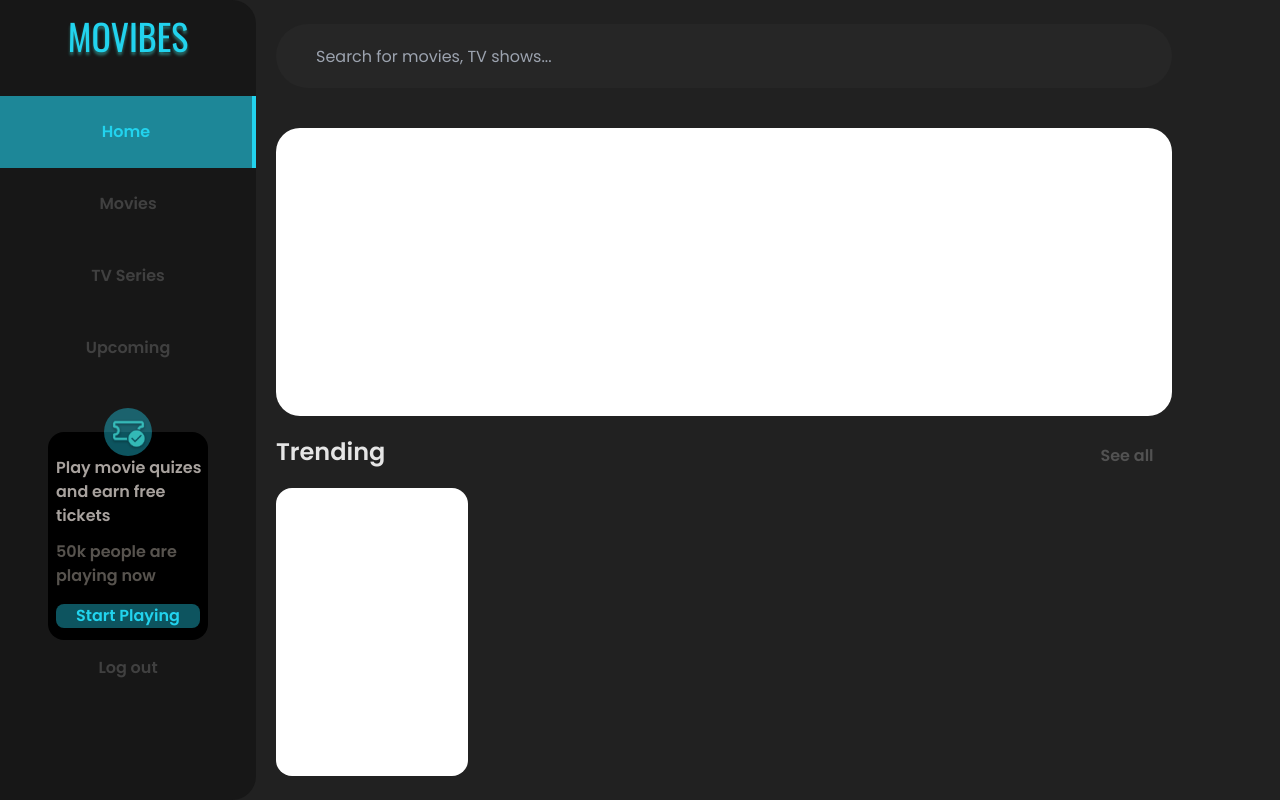
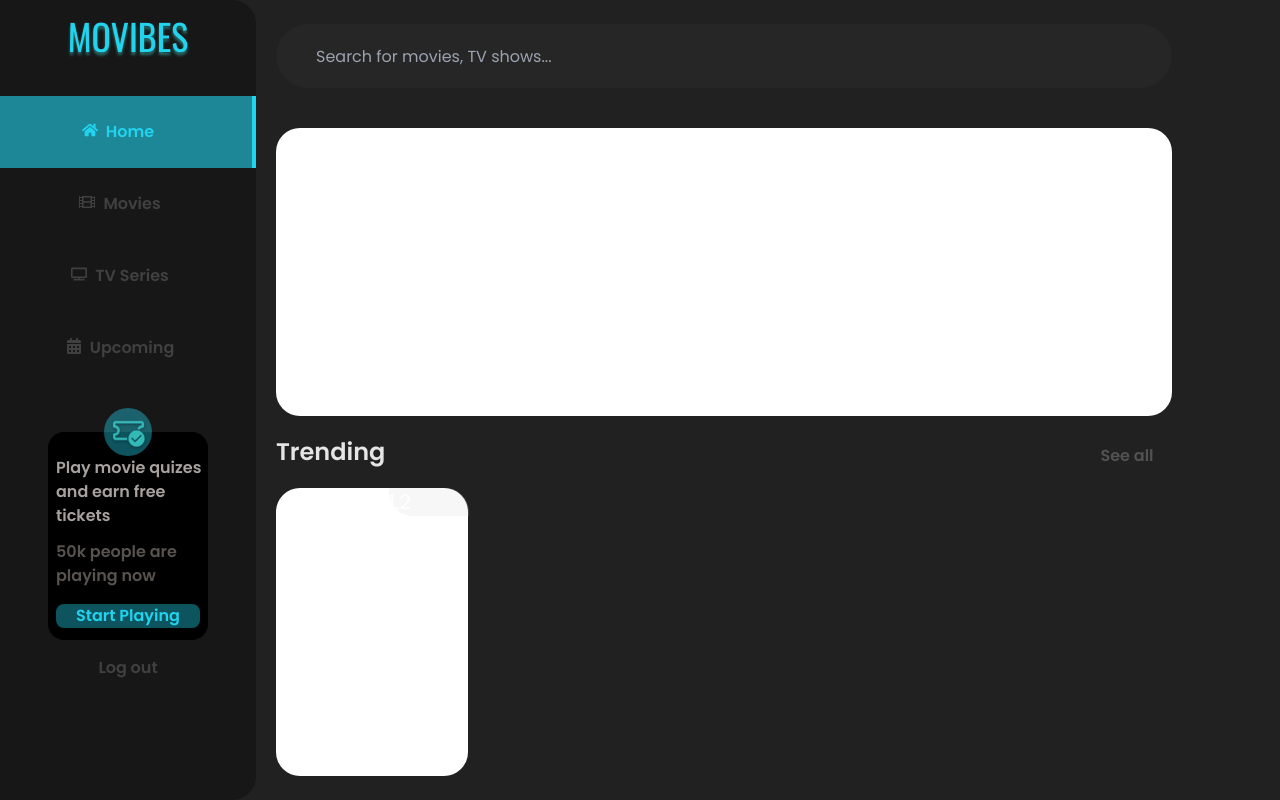
Before and after one commit to nadianielsen/movibes-website-assignment-2023, a React (Create React App) app: page / in a window 1280 px wide. Shown: the top 800 px of the page. Built offline with nearby package versions, Linux system fonts and the light colour scheme.

Commit message:
fixing some stuff

```diff
--- a/src/components/MovieCards.js
+++ b/src/components/MovieCards.js
@@ -1,9 +1,16 @@
-
+import {IoIosStar} from "react-icons/io"
 
 const MovieCards = () => {
     return (
-        <div className="bg-white w-48 h-72 rounded-2xl m-5"></div>
+        <div className="bg-white w-48 h-72 rounded-3xl m-5">
+            <div className="bg-neutral-300 bg-opacity-20 w-20 h-7 rounded-tr-3xl rounded-bl-3xl ml-[7.05rem] flex justify-evenly">
+                <IoIosStar className="text-yellow-400 text-2xl"/>
+                <h3 className="text-xl text-white">1.2</h3>
+                <div className="bg-neutral-100 bg-opacity-20 w-20 h-7 rounded-tr-3xl rounded-bl-3xl ml-[7.05rem] blur-sm"></div>
+            </div>
+        </div>
      );
+
 }
 
 export default MovieCards;
--- a/src/components/Navigation.js
+++ b/src/components/Navigation.js
@@ -1,7 +1,11 @@
 import { Link, NavLink } from "react-router-dom";
 // /** @jsxImportSource @emotion/react */
 // import { css } from "@emotion/react";
-import {GrHomeRounded} from "react-icons/gr"
+import {FaHome} from "react-icons/fa"
+import {FaFilm} from "react-icons/fa"
+import {FaTv} from "react-icons/fa"
+import {FaCalendarAlt} from "react-icons/fa"
+
 
 
 // const styleNav = css`
@@ -31,18 +35,35 @@ const Navigation = () => {
 
   // let activeClassName = "underline";
 
-  const activeLink = "bg-cyan-400 text-cyan-400 p-6 bg-opacity-60 flex items-center justify-center border-r-4 border-cyan-400 font-['Poppins'] font-semibold"
-  const normalLink = "p-6 font-semibold"
+  const activeLink = "bg-cyan-400 text-cyan-400 p-6 bg-opacity-60 flex items-center justify-center border-r-4 border-cyan-400 font-['Poppins'] font-semibold pr-10"
+  const normalLink = "p-6 font-semibold m-auto text-neutral-700 pr-10"
 
   return (
-    <nav className="grid mt-10 text-neutral-700 text-center">
-      <div className="">
-        {/* <GrHomeRounded  className="mr-2"/> */}
-        <NavLink to={"/"} className={({ isActive }) => (isActive ? activeLink : normalLink)}>Home</NavLink>
-      </div>
-      <NavLink to={"/movies"} className={({ isActive }) => (isActive ? activeLink : normalLink)}>Movies</NavLink>
-      <NavLink to={"/tvseries"} className={({ isActive }) => (isActive ? activeLink : normalLink)}>TV Series</NavLink>
-      <NavLink to={"/upcoming"} className={({ isActive }) => (isActive ? activeLink : normalLink)}>Upcoming</NavLink>
+    <nav className="grid mt-10 text-center">
+        <NavLink to={"/"} className={({ isActive }) => (isActive ? activeLink : normalLink)}>
+          <span className="flex gap-2">
+            <FaHome  className="mt-0.5"/>
+            Home
+          </span>
+        </NavLink>
+      <NavLink to={"/movies"} className={({ isActive }) => (isActive ? activeLink : normalLink)}>
+        <span className="flex gap-2 ">
+        <FaFilm className="mt-0.5"/>
+        Movies
+        </span>
+        </NavLink>
+      <NavLink to={"/tvseries"} className={({ isActive }) => (isActive ? activeLink : normalLink)}>
+        <span className="flex gap-2 ">
+        <FaTv className="mt-0.5"/>
+        TV Series
+        </span>
+        </NavLink>
+      <NavLink to={"/upcoming"} className={({ isActive }) => (isActive ? activeLink : normalLink)}>
+        <span className="flex gap-2 ">
+        <FaCalendarAlt className="mt-0.5"/>
+        Upcoming
+        </span>
+        </NavLink>
     </nav>
   );
 }
```
